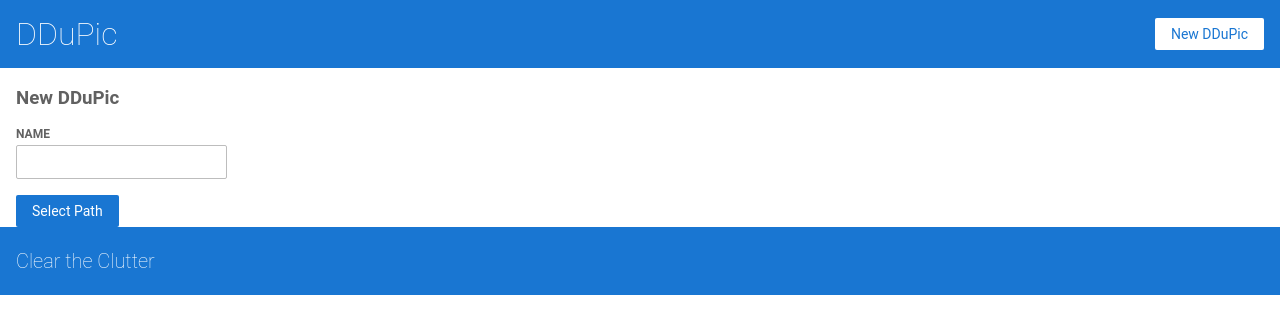
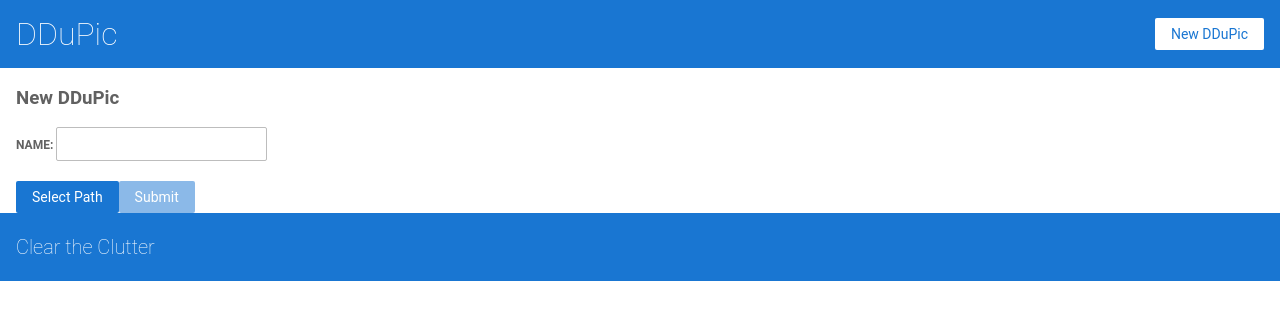
Before and after one commit to tpurcell/ddupic, an Angular app: page /newddupic in a window 1280 px wide. Shown: the top 334 px of the page. Built offline with nearby package versions, Linux system fonts and the light colour scheme.

Commit message:
Got directory picker to work

```diff
--- a/src/app/ddupic.service.ts
+++ b/src/app/ddupic.service.ts
@@ -59,7 +59,7 @@ export class DdupicService {
   }
 
   async selectDirectory() {
-    return new Promise<string[]>((resolve) => {
+    return new Promise<string>((resolve) => {
       this.ipc.once('selectDirectoryResponse', (event, arg) => {
         resolve(arg);
       });
--- a/src/app/new-ddupic/new-ddupic.component.html
+++ b/src/app/new-ddupic/new-ddupic.component.html
@@ -1,18 +1,12 @@
 <h3>New DDuPic</h3>
 
-<form [formGroup]="newDdupicForm" (ngSubmit)="onSubmit(newDdupicForm.value)">
-  <div>
-    <label for="ddupicName">
-      Name
-    </label>
-    <input id="ddupicName" type="text" formControlName="ddupicName">
-  </div>
+<form [formGroup]="newDdupicForm" (ngSubmit)="onSubmit()">
+  <label>
+    Name:
+    <input type="text" formControlName="ddupicName">
+  </label>
 
-  <div *ngIf="needPath; else submitBlock">
-    <button class="button" type="select" (click)="onSelect()">Select Path</button>
-  </div>
+  <button class="button" type="button" (click)="onSelect()">Select Path</button>
 
-  <ng-template #submitBlock>
-    <button class="button" type="submit">Submit</button>
-  </ng-template>
+  <button class="button" type="submit" [disabled]="!formValid()">Submit</button>
 </form>
--- a/src/app/new-ddupic/new-ddupic.component.ts
+++ b/src/app/new-ddupic/new-ddupic.component.ts
@@ -1,10 +1,8 @@
 import {Component, OnInit} from '@angular/core';
-import {FormBuilder} from '@angular/forms';
+import {FormBuilder, Validators} from '@angular/forms';
 import {Router} from '@angular/router';
 
 import {DdupicService} from '../ddupic.service';
-import {Ddupic} from '../ddupic';
-
 
 @Component({
   selector: 'app-new-ddupic',
@@ -12,33 +10,33 @@ import {Ddupic} from '../ddupic';
   styleUrls: ['./new-ddupic.component.css']
 })
 export class NewDdupicComponent implements OnInit {
-  ddupic: Ddupic;
-  newDdupicForm;
-  ddupicPath;
-  needPath;
+  newDdupicForm = this.formBuilder.group({
+    ddupicName: ['', Validators.required],
+  });
+  ddupicPath = '';
 
   constructor(
     private ddupicService: DdupicService,
     private formBuilder: FormBuilder,
     private router: Router,
   ) {
-    this.newDdupicForm = this.formBuilder.group({
-      ddupicName: ``
-    });
   }
 
   ngOnInit() {
-    this.needPath = true;
   }
 
   async onSelect() {
     this.ddupicPath = await this.ddupicService.selectDirectory();
-    this.needPath = false;
+    console.warn(this.ddupicPath);
   }
 
-  async onSubmit(ddupicName) {
-    await this.ddupicService.runDdupic(ddupicName, this.ddupicPath);
+  async onSubmit() {
+    const name = this.newDdupicForm.value.ddupicName;
+    await this.ddupicService.runDdupic(name, this.ddupicPath);
     await this.router.navigateByUrl('');
   }
 
+  formValid() {
+    return this.ddupicPath && this.newDdupicForm.valid;
+  }
 }
```
